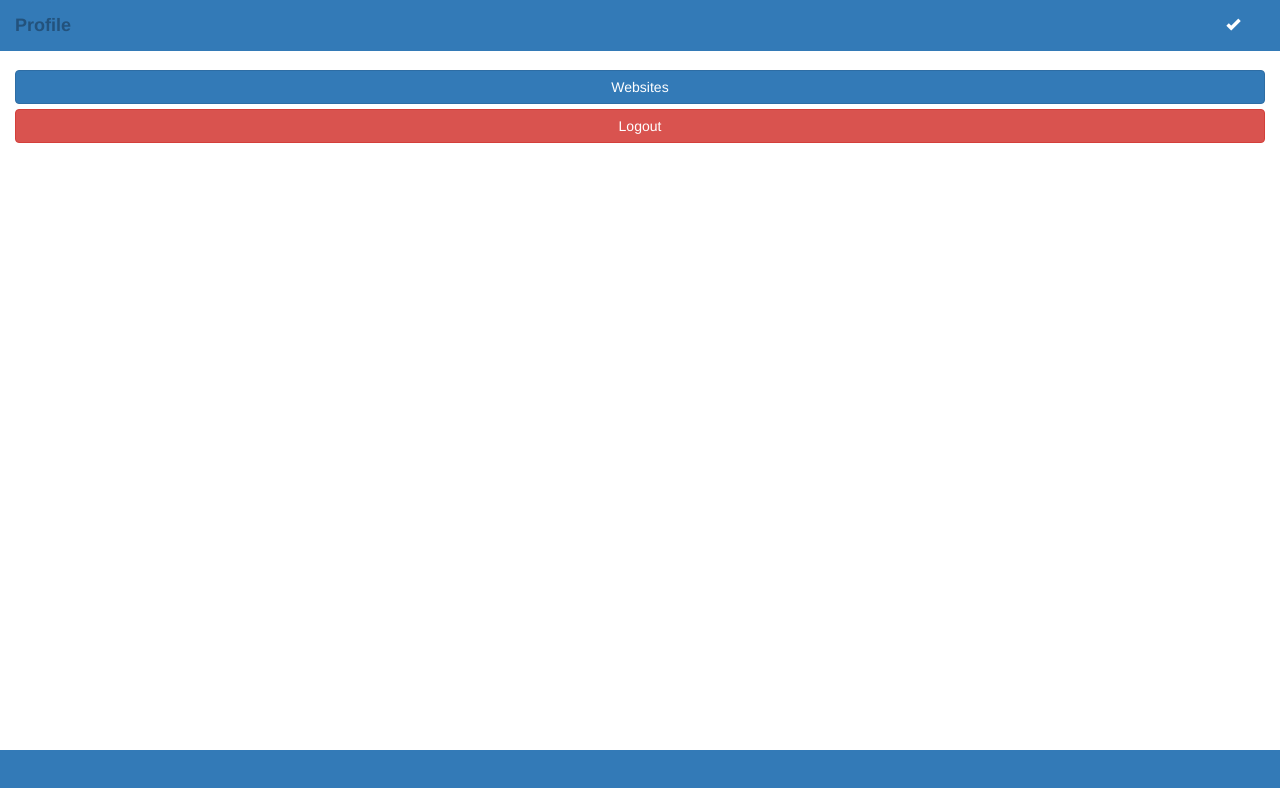
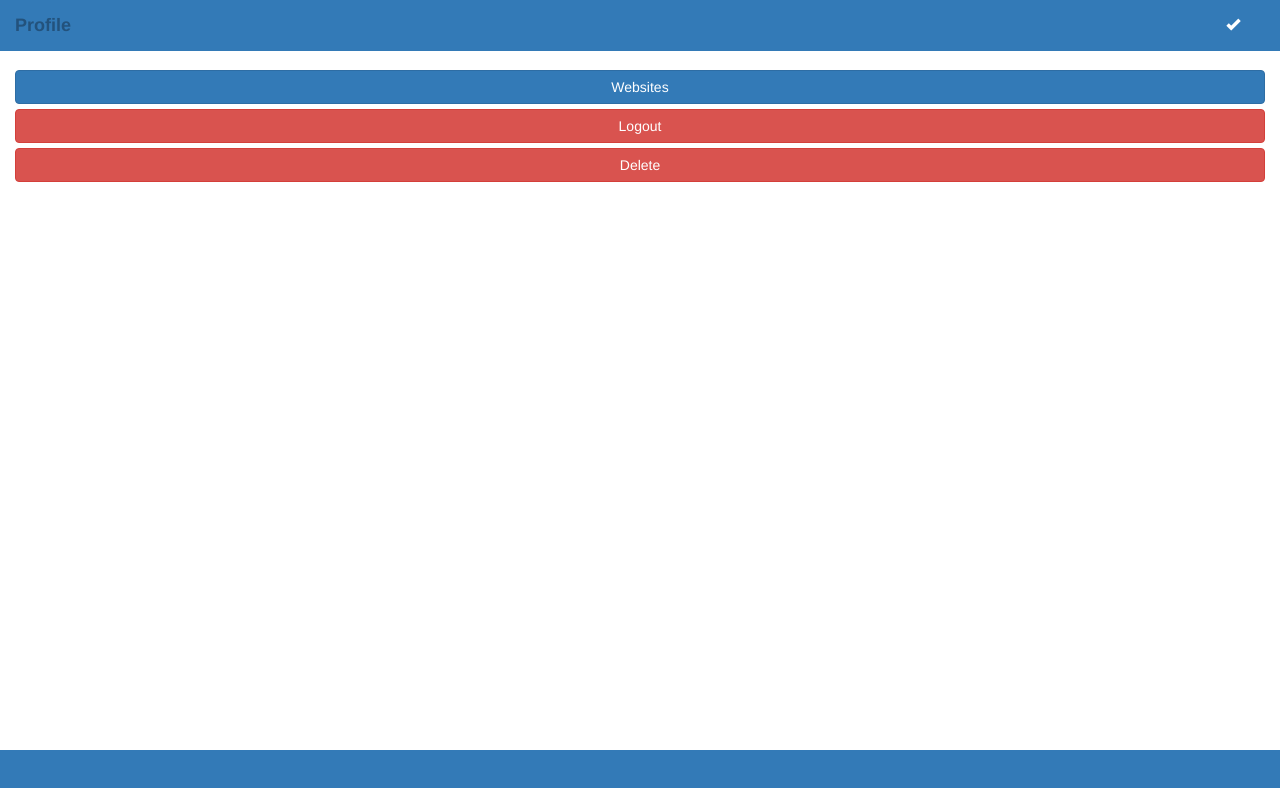
Before and after one commit to AmyHSW/WebDevApp-Assignment-Spring2018, an Angular app: page /user/1 in a window 1280 px wide. Shown: the top 788 px of the page. Built offline with nearby package versions, Linux system fonts and the light colour scheme; no server answers.

Commit message:
hw4 - added delete button on profile page

```diff
--- a/assignment/services/user.service.server.js
+++ b/assignment/services/user.service.server.js
@@ -96,6 +96,7 @@ module.exports = function(app) {
     for (const i in users) {
       if (users[i]._id === userId) {
         const j = +i;
+        res.json(users[i]);
         console.log('delete user: ' + userId);
         users.splice(j, 1);
         return;
--- a/src/app/views/user/profile/profile.component.html
+++ b/src/app/views/user/profile/profile.component.html
@@ -65,6 +65,10 @@
     <button class="btn btn-danger btn-block"
             routerLink="/login">Logout</button>
 
+    <button class="btn btn-danger btn-block"
+            (click)="delete()"
+            type="button">Delete</button>
+
   </form>
 </div>
 
--- a/src/app/views/user/profile/profile.component.ts
+++ b/src/app/views/user/profile/profile.component.ts
@@ -34,6 +34,15 @@ export class ProfileComponent implements OnInit {
   logout() {
     this.router.navigate(['/login']);
   }
+  delete() {
+    this.userService.deleteUser(this.user._id).subscribe(
+      (user: User) => {
+        console.log('delete user: ' + this.user._id);
+        this.router.navigate(['/login']);
+      },
+      (error: any) => console.log(error)
+    );
+  }
   ngOnInit() {
     this.updateFlag = false;
     this.updateMsg = 'Profile updated!';
```
